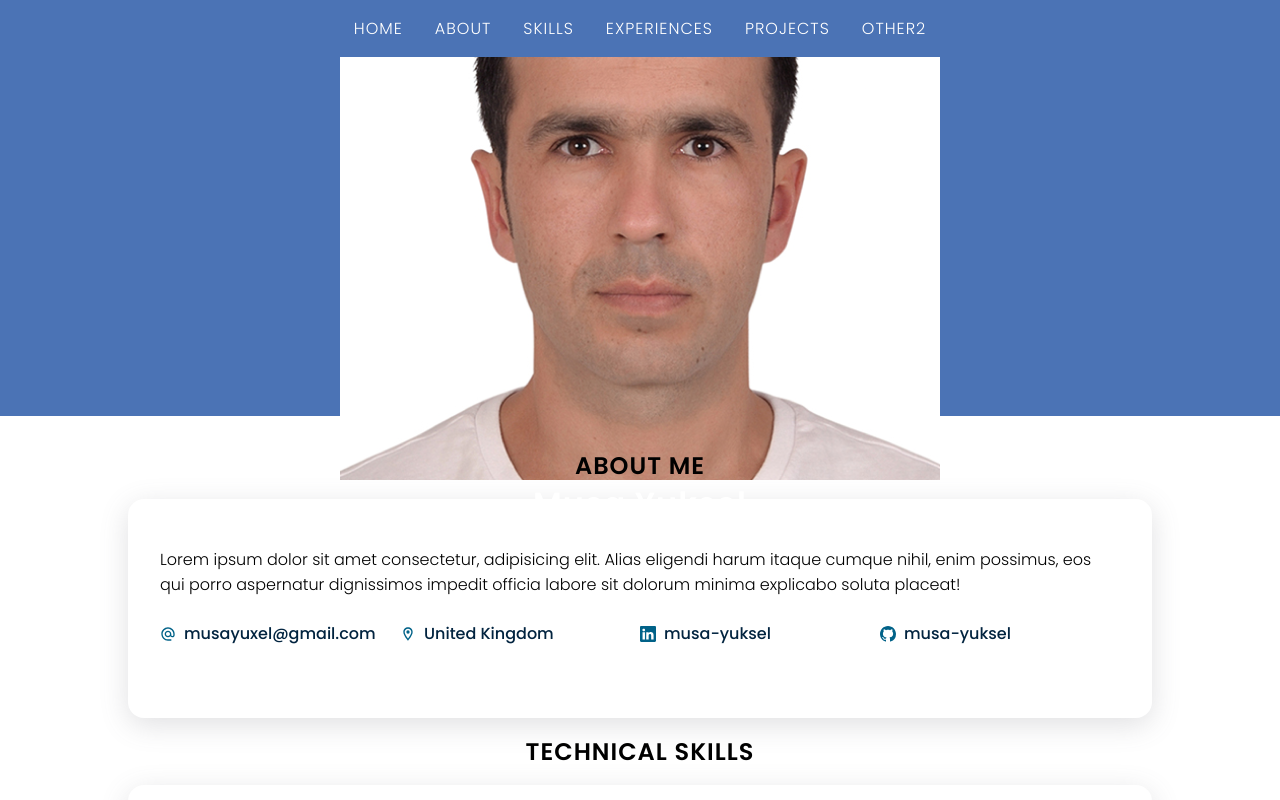
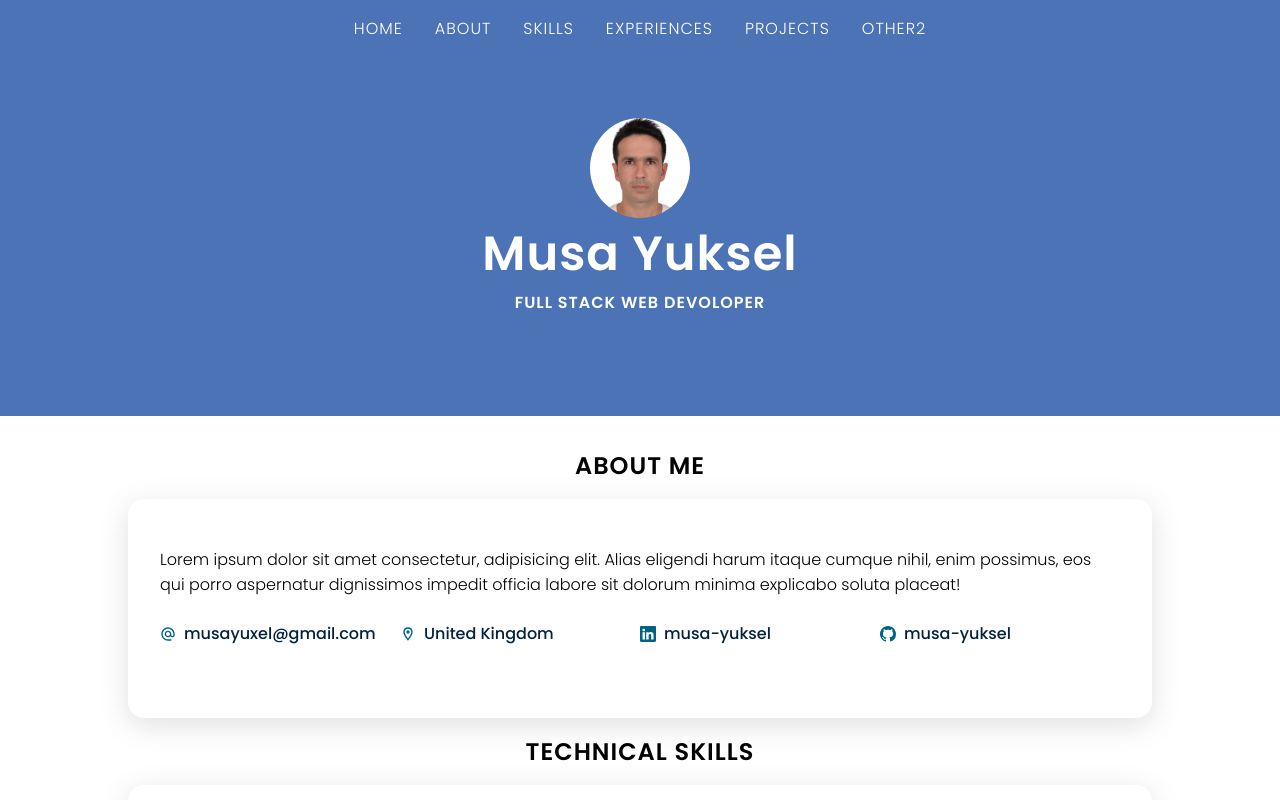
Before and after one commit to musayuksel/CV, a React (Create React App) app: page / in a window 1280 px wide. Shown: the top 800 px of the page. Built offline with nearby package versions, Linux system fonts and the light colour scheme.

Commit message:
style: add header style

```diff
--- a/src/styles/header.css
+++ b/src/styles/header.css
@@ -15,3 +15,16 @@ header {
   margin: 1rem 0;
   /* margin-top: 2rem; */
 }
+header h1 {
+  font-size: 3rem;
+}
+header p {
+  letter-spacing: 1px;
+  text-transform: uppercase;
+  font-weight: 600;
+}
+header img {
+  /* height: 100px; */
+  width: 100px;
+  border-radius: 50%;
+}
```
